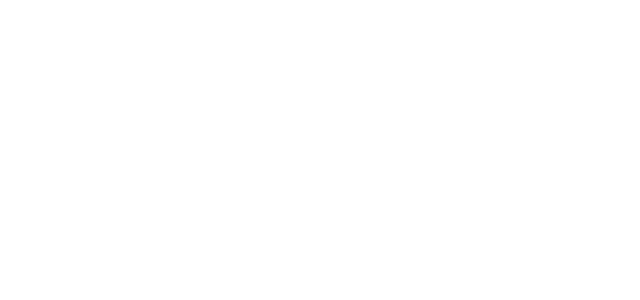
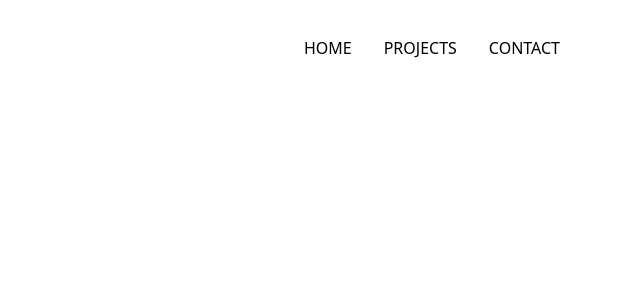
Before and after one commit to CelineTrann/CelineTrann.github.io, a React (Vite) app: page /projects in a window 1280 px wide. Before the commit this address had no page. Shown: the top 300 px of the page, without its empty margins (640-1280 px from the left). Built offline with nearby package versions, Linux system fonts and the light colour scheme.

Commit message:
basis of projects page

```diff
--- a/src/App.jsx
+++ b/src/App.jsx
@@ -1,11 +1,13 @@
 import { Routes, Route } from "react-router-dom"
 import Home from './Pages/Home'
+import Projects from "./pages/Projects"
 
 function App() {
   return (
     <>
     <Routes>
         <Route path="/" element={ <Home /> } />
+        <Route path="projects" element={ <Projects /> } />
     </Routes>
     </>
   )
--- /dev/null
+++ b/src/Pages/Projects.jsx
@@ -0,0 +1,10 @@
+import React from "react";
+import NavBar from '../components/NavBar'
+
+export default function Projects () {
+    return (
+        <div className="container flex flex-col items-center">
+            <NavBar></NavBar>
+        </div>
+    );
+}
--- a/src/components/NavBar.jsx
+++ b/src/components/NavBar.jsx
@@ -15,7 +15,7 @@
             </button>
             <nav className={`${isOpen ? "flex" : "hidden"} md:flex flex-col md:flex-row md:justify-end items-end md:items-center gap-4 md:gap-8 md:px-16 md:py-4 md:h-16`}>
                 <Link to={"/"} className="uppercase hover:underline">HOME</Link>
-                <Link className="uppercase hover:underline">PROJECTS</Link>
+                <Link to={"projects"} className="uppercase hover:underline">PROJECTS</Link>
                 <Link className="uppercase hover:underline">CONTACT</Link>
             </nav>
         </header>
```
